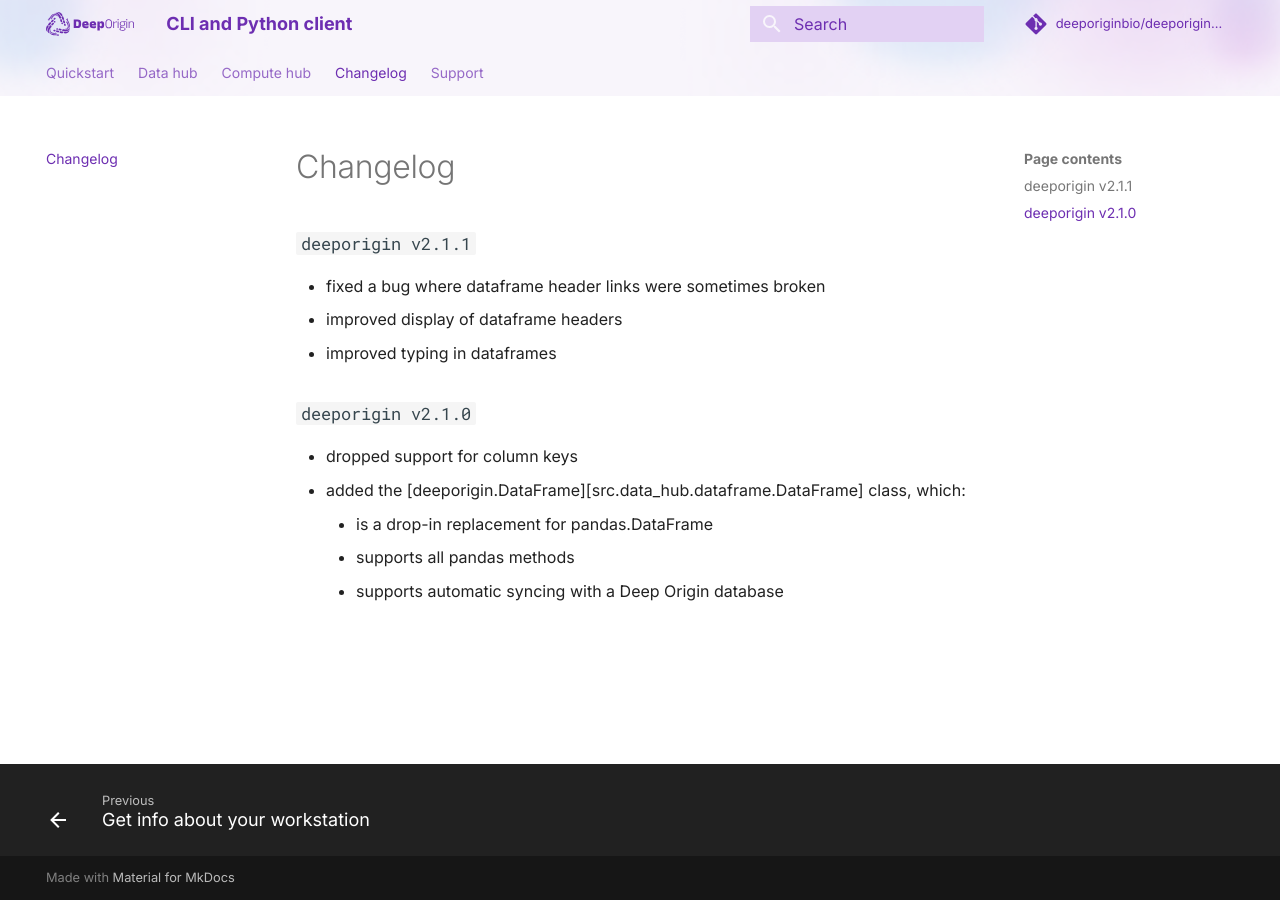
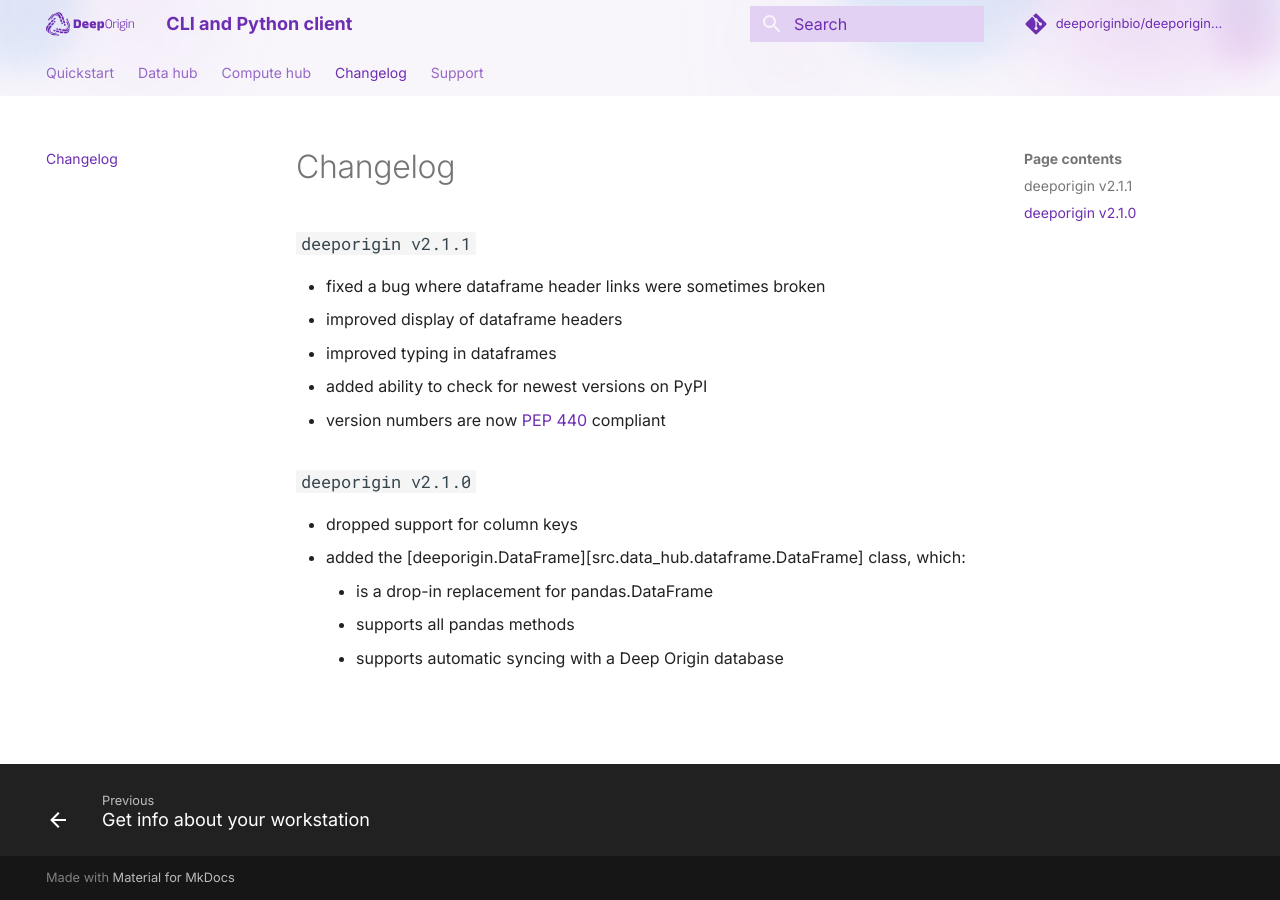
Before and after one commit to deeporiginbio/deeporigin-client, an MkDocs documentation site: the page built from docs/changelog.md, in a window 1280 px wide. Built offline with MkDocs 1.6.1 and Material for MkDocs 9.7.7, drawn with Linux system fonts in a browser that asks for light colours; comment, search, counter and statistics services are not loaded.

Commit message:
docs: updated changelog

```diff
--- a/docs/changelog.md
+++ b/docs/changelog.md
@@ -6,6 +6,8 @@
 - fixed a bug where dataframe header links were sometimes broken
 - improved display of dataframe headers
 - improved typing in dataframes
+- added ability to check for newest versions on PyPI
+- version numbers are now [PEP 440](https://peps.python.org/pep-0440/) compliant
 
 ### `deeporigin v2.1.0`
 
```
